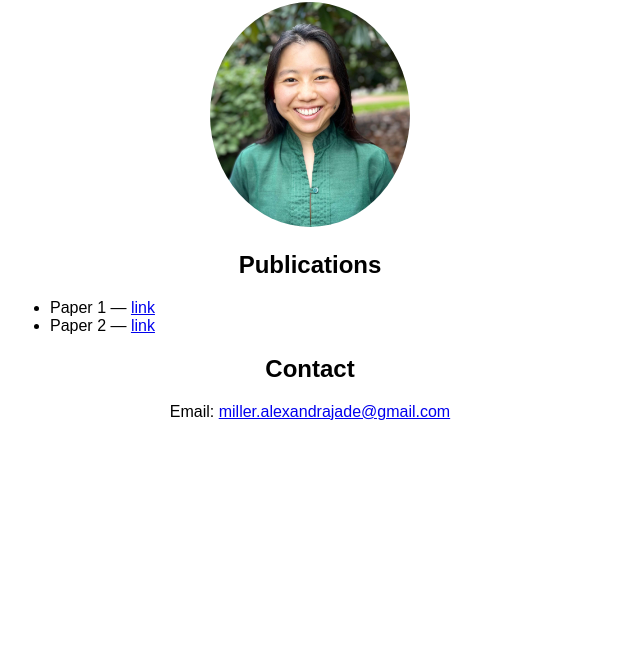
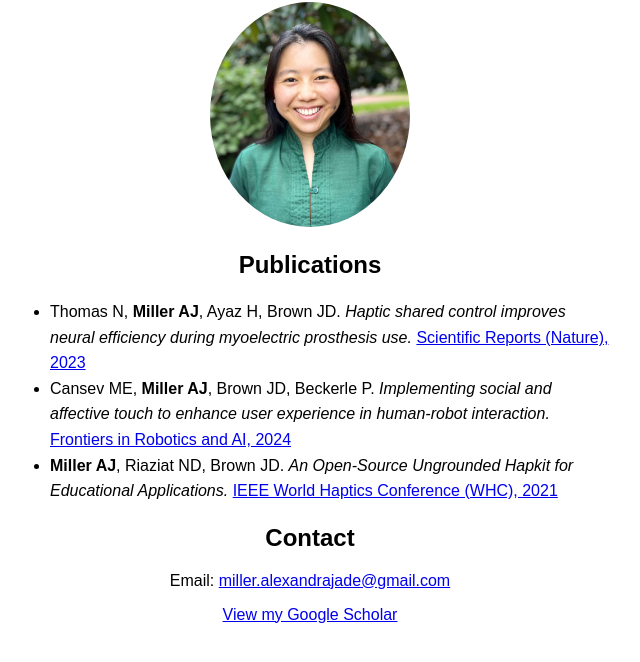
Before and after one commit to alexandrajmiller/.io, a plain HTML site: page index.html in a window 1280 px wide. Shown: the part 96-758 px from the top of the page, without its empty margins (330-970 px from the left). Drawn offline with Linux system fonts and the light colour scheme.

Commit message:
Update index.html

```diff
--- a/index.html
+++ b/index.html
@@ -1,18 +1,44 @@
-  <!DOCTYPE html>
+<!DOCTYPE html>
 <html>
   <head>
     <title>Alexandra J. Miller</title>
   </head>
   <body style="font-family: Arial; max-width: 600px; margin: 40px auto; text-align: center;">
     <h1>Alexandra J. Miller</h1>
-    <p></p>
     <img src="alexandrajmiller2025.jpg" alt="My photo" style="max-width:200px;border-radius:50%;" />
+
     <h2>Publications</h2>
-    <ul style="text-align:left;">
-      <li>Paper 1 — <a href=\"#\">link</a></li>
-      <li>Paper 2 — <a href=\"#\">link</a></li>
+    <ul style="text-align:left; line-height:1.6;">
+      <li>
+        Thomas N, <strong>Miller AJ</strong>, Ayaz H, Brown JD.
+        <em>Haptic shared control improves neural efficiency during myoelectric prosthesis use.</em>
+        <a href="https://www.nature.com/articles/s41598-022-26673-2" target="_blank" rel="noopener">
+          Scientific Reports (Nature), 2023
+        </a>
+      </li>
+      <li>
+        Cansev ME, <strong>Miller AJ</strong>, Brown JD, Beckerle P.
+        <em>Implementing social and affective touch to enhance user experience in human-robot interaction.</em>
+        <a href="https://www.frontiersin.org/journals/robotics-and-ai/articles/10.3389/frobt.2024.1403679/full" target="_blank" rel="noopener">
+          Frontiers in Robotics and AI, 2024
+        </a>
+      </li>
+      <li>
+        <strong>Miller AJ</strong>, Riaziat ND, Brown JD.
+        <em>An Open-Source Ungrounded Hapkit for Educational Applications.</em>
+        <a href="https://ieeexplore.ieee.org/abstract/document/9517254/" target="_blank" rel="noopener">
+          IEEE World Haptics Conference (WHC), 2021
+        </a>
+      </li>
     </ul>
+
     <h2>Contact</h2>
-    <p>Email: <a href=\"mailto:miller.alexandrajade@gmail.com\">miller.alexandrajade@gmail.com</a></p>
+    <p>Email: <a href="mailto:miller.alexandrajade@gmail.com">miller.alexandrajade@gmail.com</a></p>
+
+    <p style="margin-top:16px;">
+      <a href="https://scholar.google.com/citations?user=W_2tYq4AAAAJ" target="_blank" rel="noopener">
+        View my Google Scholar
+      </a>
+    </p>
   </body>
 </html>
```
